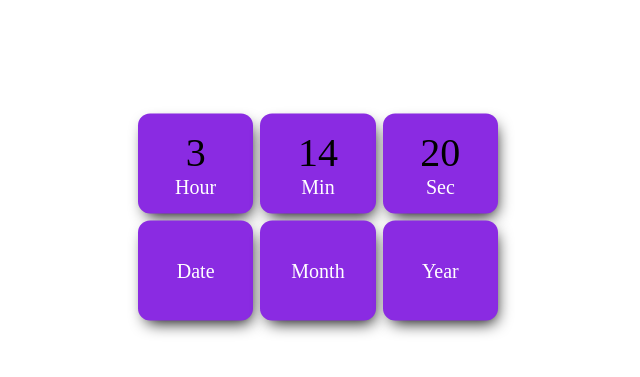
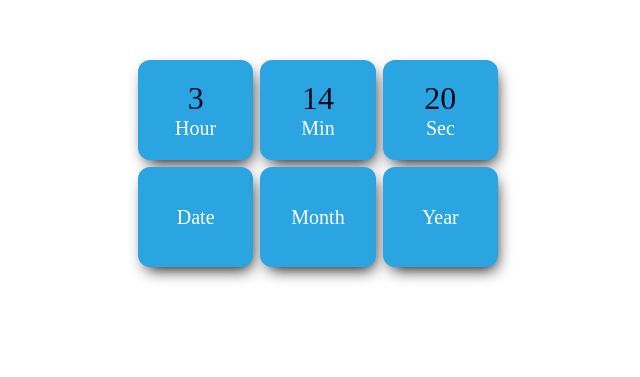
Before and after one commit to RonaldoTheKing/hacktoberfest, a plain HTML site: page DigitalClock/index.html in a window 1280 px wide. Shown: the part 183-560 px from the top of the page, without its empty margins (322-962 px from the left). Drawn offline with Linux system fonts and the light colour scheme.

Commit message:
improved design

```diff
--- a/DigitalClock/style.css
+++ b/DigitalClock/style.css
@@ -16,6 +16,7 @@
     width: 36rem;
     display: grid;
     grid-template-columns: 1fr 1fr 1fr;
+    grid-template-rows: 1fr 1fr 1fr;
     grid-gap: 0.7rem;
 }
 /* ----------------------------- SUB-CONTAINER SECTION ----------------------------- */
@@ -24,14 +25,15 @@
     flex-direction: column;
     justify-content: center;
     align-items: center;
-    background-color: blueviolet;
+    color: rgb(0, 12, 28);
+    background-color: rgb(43, 165, 226);
     height: 10rem;
     border-radius: 12px;
     box-shadow: 3px 7px 16px -5px black;
 }
 /* ----------------------------- SPAN SECTION ----------------------------- */
 .container .sub-container span{
-    font-size: 4rem;
+    font-size: 3.2rem;
 }
 
 .container .sub-container .time-text{
```
